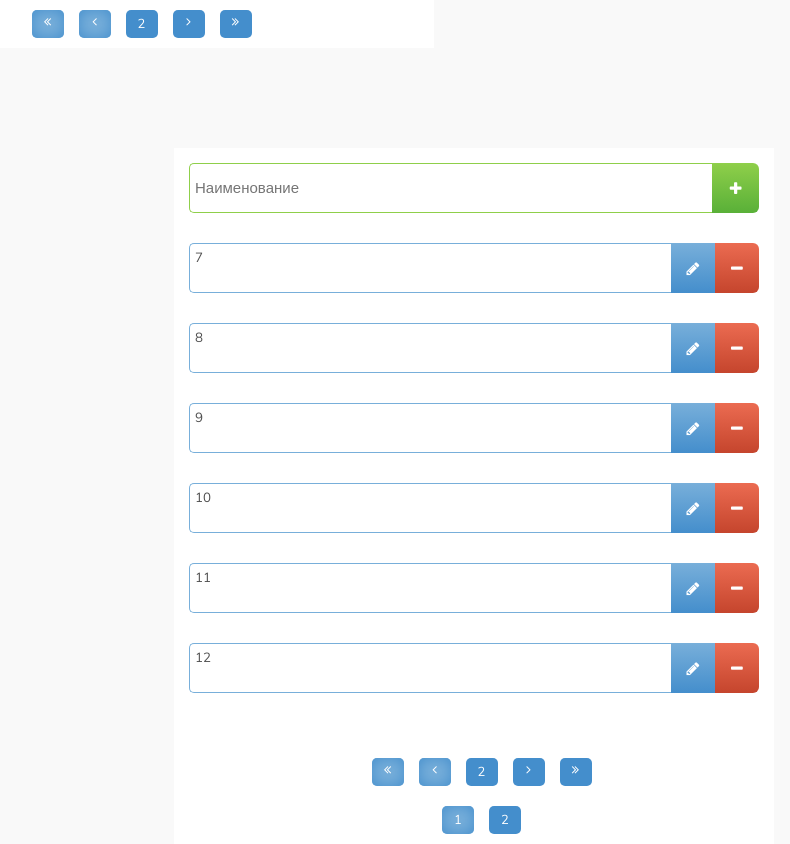
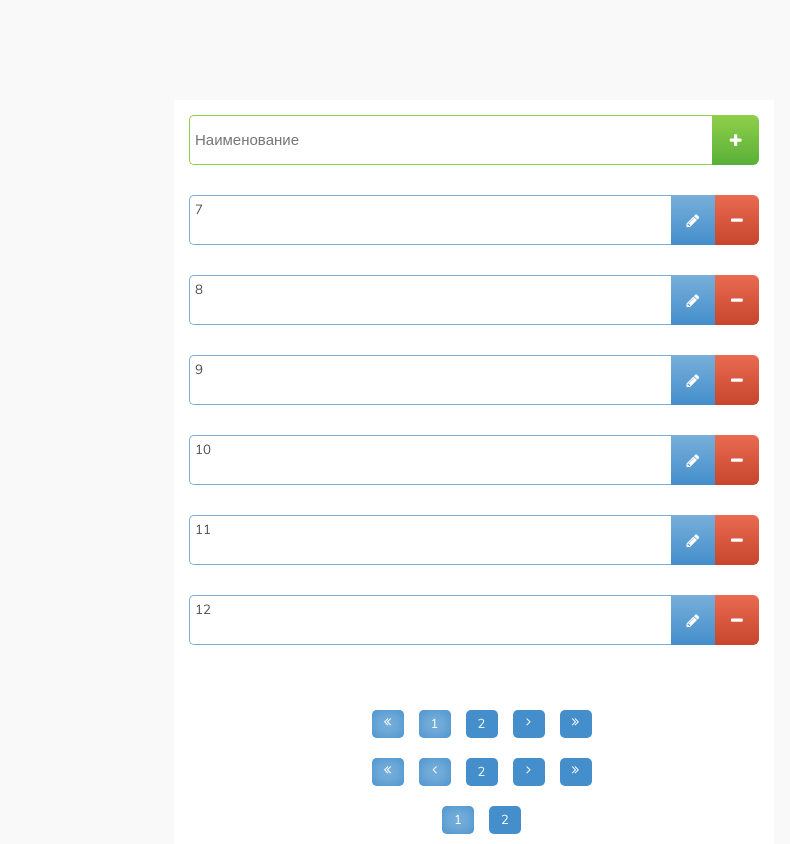
Before and after one commit to truerk/Pagination, a PHP site: page /index.php?page=2 in a window 1280 px wide. Shown: the whole page, without its empty margins (166-956 px from the left). Run offline with PHP 8.4, Linux system fonts and the light colour scheme; data comes from the database, SQL or seed files in the repository.

Commit message:
Добавил циферки в пред и след кнопки

```diff
--- a/index.php
+++ b/index.php
@@ -41,166 +41,55 @@
 
   ?>
 
-  <div class="task-page-content">
-
+  <div class="task-page-content" style="display: none;">
 <?php
-
-  /*for ($i=1; $i < $page_count+1; $i++) {
-
-    if ($i == $page_nom) {//если страница равна кнопке
-
-        if ($i == 1) {
-          $left1 = $i + 1;
-          $left2 = $i + 2;
-          $right1 = $i + 3;
-          $right2 = $i + 4;
-        ?>
-          <span><?=$i?></span>
-          <a href='<?php echo $_SERVER['PHP_SELF']?>?page=<?=$left1?>' disabled><?=$left1?></a>
-          <a href='<?php echo $_SERVER['PHP_SELF']?>?page=<?=$left2?>' disabled><?=$left2?></a>
-          <a href='<?php echo $_SERVER['PHP_SELF']?>?page=<?=$right1?>' disabled><?=$right1?></a>
-          <a href='<?php echo $_SERVER['PHP_SELF']?>?page=<?=$right2?>' disabled><?=$right2?></a>
-
-        <?php }else{
-          $left1 = $i - 2;
-          $left2 = $i - 1;
-          $right1 = $i + 1;
-          $right2 = $i + 2;
-        ?>
-          <a href='<?php echo $_SERVER['PHP_SELF']?>?page=<?=$left1?>' disabled><?=$left1?></a>
-          <a href='<?php echo $_SERVER['PHP_SELF']?>?page=<?=$left2?>' disabled><?=$left2?></a>
-          <span><?=$i?></span>
-          <a href='<?php echo $_SERVER['PHP_SELF']?>?page=<?=$right1?>' disabled><?=$right1?></a>
-          <a href='<?php echo $_SERVER['PHP_SELF']?>?page=<?=$right2?>' disabled><?=$right2?></a>
-        <?php } ?>
-
-
-
-
-
-    <?php break;
-    }
-  } */
-
-
   for ($i=1; $i < $page_count+1; $i++) {
     if ($i == $page_nom) {
       if ($i == 1) {
+        if ($page_count == 1) {
+          if ($page_count > 1) {
+            $next = $i + 1; ?>
+    <?php }else{ ?>
+            <span><i class="fa fa-angle-double-left" aria-hidden="true"></i></span>
+            <span><i class="fa fa-angle-left" aria-hidden="true"></i></span>
+            <span><?=$i?></span>
+            <span><i class="fa fa-angle-double-right" aria-hidden="true"></i></span>
+            <span><i class="fa fa-angle-right" aria-hidden="true"></i></span>
+    <?php }
+        }else{
           $next = $i + 1; ?>
           <span><i class="fa fa-angle-double-left" aria-hidden="true"></i></span>
           <span><i class="fa fa-angle-left" aria-hidden="true"></i></span>
           <span><?=$i?></span>
-        <a href='<?php echo $_SERVER['PHP_SELF']?>?page=<?=$next?>' disabled><i class="fa fa-angle-right" aria-hidden="true"></i></a>
+          <a href='<?php echo $_SERVER['PHP_SELF']?>?page=<?=$next?>' disabled><?=$next?></a>
           <a href='<?php echo $_SERVER['PHP_SELF']?>?page=<?=$page_count?>' disabled><i class="fa fa-angle-double-right" aria-hidden="true"></i></a>
+  <?php } ?>
 <?php }else if ($page_count > 1) {
         if ($i == $page_count) {
           $back = $i - 1; ?>
           <a href='<?php echo $_SERVER['PHP_SELF']?>?page=<?=1?>' disabled><i class="fa fa-angle-double-left" aria-hidden="true"></i></a>
-          <a href='<?php echo $_SERVER['PHP_SELF']?>?page=<?=$back?>' disabled><i class="fa fa-angle-left" aria-hidden="true"></i></a>
+          <a href='<?php echo $_SERVER['PHP_SELF']?>?page=<?=$back?>' disabled><?=$back?></a>
           <span><?=$i?></span>
           <span><i class="fa fa-angle-right" aria-hidden="true"></i></span>
           <span><i class="fa fa-angle-double-right" aria-hidden="true"></i></span>
   <?php }else{
           $back = $i - 1;
-          $next = $i + 1; ?>
+          $back2 = $i - 2;
+          $next = $i + 1;
+          $next2 = $i + 2; ?>
           <a href='<?php echo $_SERVER['PHP_SELF']?>?page=<?=1?>' disabled><i class="fa fa-angle-double-left" aria-hidden="true"></i></a>
-          <a href='<?php echo $_SERVER['PHP_SELF']?>?page=<?=$back?>' disabled><i class="fa fa-angle-left" aria-hidden="true"></i></a>
+          <a href='<?php echo $_SERVER['PHP_SELF']?>?page=<?=$back?>' disabled><?=$back?></a>
           <span><?=$i?></span>
-          <a href='<?php echo $_SERVER['PHP_SELF']?>?page=<?=$next?>' disabled><i class="fa fa-angle-right" aria-hidden="true"></i></a>
+          <a href='<?php echo $_SERVER['PHP_SELF']?>?page=<?=$next?>' disabled><?=$next?></a>
           <a href='<?php echo $_SERVER['PHP_SELF']?>?page=<?=$page_count?>' disabled><i class="fa fa-angle-double-right" aria-hidden="true"></i></a>
   <?php }
       }
     }
   }
 
-  /*for ($i=1; $i < $page_count+1; $i++) {
-
-
-    if ($i == $page_nom) {//если страница равна кнопке
-
-      if ($i == 1) {
-        $right1 = $i + 1;
 ?>
-        <span><i class="fa fa-chevron-left" aria-hidden="true"></i></span>
-        <span><?=$i?></span>
-        <a href='<?php echo $_SERVER['PHP_SELF']?>?page=<?=$right1?>' disabled><i class="fa fa-chevron-right" aria-hidden="true"></i></a>
-      <?php }else if ($page_count > 1) {
-        if ($i == $page_count) {
-          $left1 = $i - 1;
-        ?>
-
-          <a href='<?php echo $_SERVER['PHP_SELF']?>?page=<?=$left1?>' disabled><i class="fa fa-chevron-left" aria-hidden="true"></i></a>
-          <span><?=$i?></span>
-          <span><i class="fa fa-chevron-right" aria-hidden="true"></i></span>
-       <?php }
-      }
-
-
-          $left1 = $i - 1;
-          $right1 = $i + 1;
-        ?>
-          <a href='<?php echo $_SERVER['PHP_SELF']?>?page=<?=$left1?>' disabled><i class="fa fa-chevron-left" aria-hidden="true"></i></a>
-          <span><?=$i?></span>
-          <a href='<?php echo $_SERVER['PHP_SELF']?>?page=<?=$right1?>' disabled><i class="fa fa-chevron-right" aria-hidden="true"></i></a>
-
-    <?php
-    }
-  }*/
-
-?>
-
   </div>
 
-<?php
-
-  /*for ($i=1; $i < кол-во страниц + 1; $i++) {
-
-    if ($i == номер страницы) {
-
-      if ($i == 1) {
-
-        if (кол-во страниц == 1) {
-          выводим выключенную кнопку
-        }else if (кол-во страниц == 2) {
-          выводим выключенную кнопку
-          след кнопка 2
-        }else if (кол-во страниц == 3) {
-          выводим выключенную кнопку
-          след кнопка 2
-          след кнопка 3
-        }else if (кол-во страниц == 4) {
-          выводим выключенную кнопку
-          след кнопка 2
-          след кнопка 3
-          след кнопка 4
-        }else if (кол-во страниц == 5) {
-          выводим выключенную кнопку
-          след кнопка 2
-          след кнопка 3
-          след кнопка 4
-          след кнопка 5
-        }
-
-      }else if ($i == 2) {
-
-        if (кол-во страниц == 2) {
-          пред кнопка 1
-          выводим выключенную кнопку
-        }
-
-
-
-      }
-
-    }
-
-  }*/
-
-
-
-
-
-?>
 <!DOCTYPE html>
 <html>
 <head>
@@ -232,6 +121,55 @@
             </div>
 
         <?php endforeach; /*}*/ ?>
+      </div>
+    </div>
+    <div class="task-page-container">
+      <div class="task-page-content">
+        <?php
+          for ($i=1; $i < $page_count+1; $i++) {
+            if ($i == $page_nom) {
+              if ($i == 1) {
+                if ($page_count == 1) {
+                  if ($page_count > 1) {
+                    $next = $i + 1; ?>
+            <?php }else{ ?>
+                    <span><i class="fa fa-angle-double-left" aria-hidden="true"></i></span>
+                    <span><i class="fa fa-angle-left" aria-hidden="true"></i></span>
+                    <span><?=$i?></span>
+                    <span><i class="fa fa-angle-double-right" aria-hidden="true"></i></span>
+                    <span><i class="fa fa-angle-right" aria-hidden="true"></i></span>
+            <?php }
+                }else{
+                  $next = $i + 1; ?>
+                  <span><i class="fa fa-angle-double-left" aria-hidden="true"></i></span>
+                  <span><i class="fa fa-angle-left" aria-hidden="true"></i></span>
+                  <span><?=$i?></span>
+                  <a href='<?php echo $_SERVER['PHP_SELF']?>?page=<?=$next?>' disabled><?=$next?></a>
+                  <a href='<?php echo $_SERVER['PHP_SELF']?>?page=<?=$page_count?>' disabled><i class="fa fa-angle-double-right" aria-hidden="true"></i></a>
+          <?php } ?>
+        <?php }else if ($page_count > 1) {
+                if ($i == $page_count) {
+                  $back = $i - 1; ?>
+                  <a href='<?php echo $_SERVER['PHP_SELF']?>?page=<?=1?>' disabled><i class="fa fa-angle-double-left" aria-hidden="true"></i></a>
+                  <a href='<?php echo $_SERVER['PHP_SELF']?>?page=<?=$back?>' disabled><?=$back?></a>
+                  <span><?=$i?></span>
+                  <span><i class="fa fa-angle-right" aria-hidden="true"></i></span>
+                  <span><i class="fa fa-angle-double-right" aria-hidden="true"></i></span>
+          <?php }else{
+                  $back = $i - 1;
+                  $back2 = $i - 2;
+                  $next = $i + 1;
+                  $next2 = $i + 2; ?>
+                  <a href='<?php echo $_SERVER['PHP_SELF']?>?page=<?=1?>' disabled><i class="fa fa-angle-double-left" aria-hidden="true"></i></a>
+                  <a href='<?php echo $_SERVER['PHP_SELF']?>?page=<?=$back?>' disabled><?=$back?></a>
+                  <span><?=$i?></span>
+                  <a href='<?php echo $_SERVER['PHP_SELF']?>?page=<?=$next?>' disabled><?=$next?></a>
+                  <a href='<?php echo $_SERVER['PHP_SELF']?>?page=<?=$page_count?>' disabled><i class="fa fa-angle-double-right" aria-hidden="true"></i></a>
+          <?php }
+              }
+            }
+          }
+        ?>
       </div>
     </div>
     <div class="task-page-container">
@@ -268,7 +206,6 @@
       </div>
     </div>
     <div class="task-page-container">
-
       <div class="task-page-content">
         <? for ($i=1; $i < $page_count+1; $i++) {
             if ($i  == $page_nom) {
```
Lines whose indentation alone changed are shown as unchanged.
